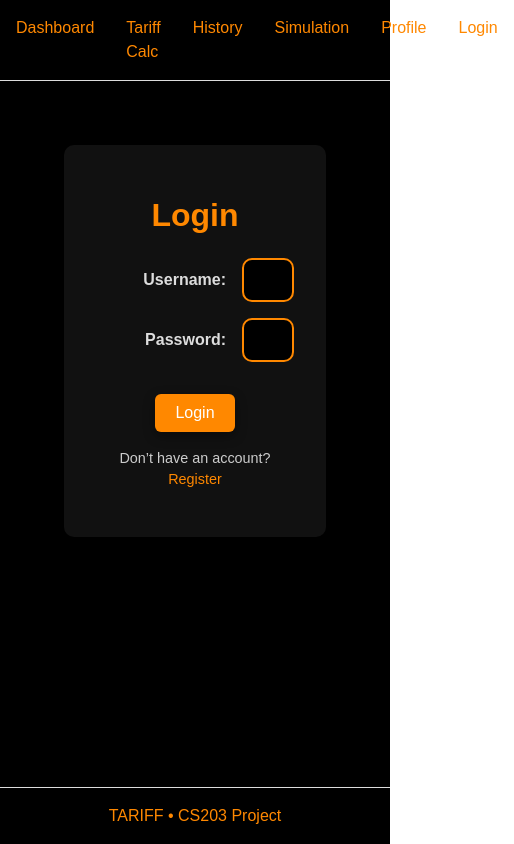
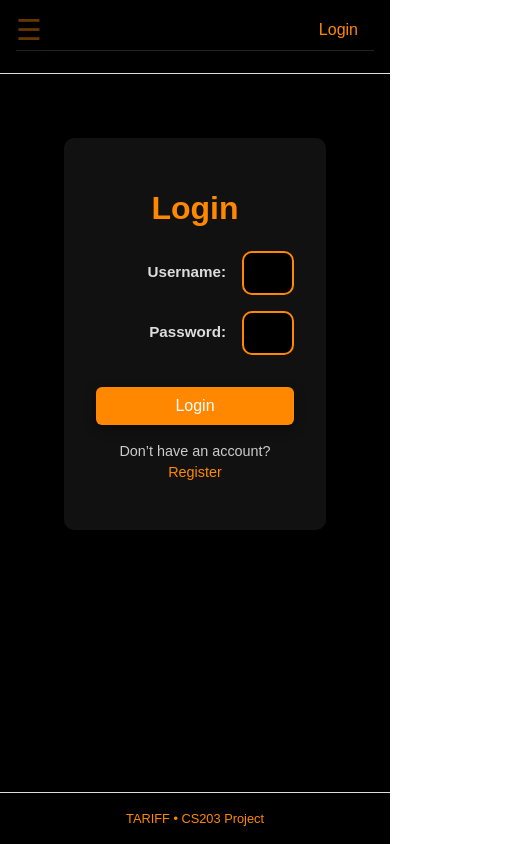
Before and after one commit to brandonboo2024/CS203_G6, a React (Vite) app in the folder frontend/: page /login in a window 390 px wide. Shown: the whole page, 514 px wide, since content can reach past the window. Built offline with nearby package versions, Linux system fonts and the light colour scheme.

Commit message:
feat: Implement responsive design for navigation and profile layout

```diff
--- a/frontend/src/App.css
+++ b/frontend/src/App.css
@@ -1,3 +1,4 @@
+@import "./responsive.css";
 /* =========================
    Global Styles & Variables
 ========================= */
--- a/frontend/src/App.jsx
+++ b/frontend/src/App.jsx
@@ -1,25 +1,29 @@
 import { Outlet, Link, useNavigate } from "react-router-dom";
 import { jwtDecode } from "jwt-decode";
+import { useState } from "react";
 
 export default function App() {
   const navigate = useNavigate();
+  const [menuOpen, setMenuOpen] = useState(false);
 
   const token = localStorage.getItem("token");
   let isAdmin = false;
+  let isLoggedIn = false;
 
   if (token) {
     try {
       const decoded = jwtDecode(token);
-      // Assuming your JWT payload looks like { sub: "user", role: "ADMIN" }
       isAdmin = decoded.role === "ADMIN";
+      isLoggedIn = true;
     } catch (err) {
       console.error("Invalid token:", err);
     }
   }
 
   const handleLogout = () => {
-    localStorage.removeItem("token"); // clear JWT
-    navigate("/login"); // redirect to login
+    localStorage.removeItem("token");
+    setMenuOpen(false);
+    navigate("/login");
   };
 
   return (
@@ -31,33 +35,58 @@ export default function App() {
         flexDirection: "column",
       }}
     >
-      {/* Navigation */}
-      <nav className="nav" style={{ display: "flex", gap: "1rem" }}>
-        <Link to="/dashboard">Dashboard</Link>
-        <Link to="/tariffs">Tariff Calc</Link>
-        <Link to="/history">History</Link>
-        <Link to="/simulation">Simulation</Link>
-        <Link to="/profile">Profile</Link>
+      {/* ---------- Navigation ---------- */}
+      <nav className="nav">
+        {/* ---------- Mobile Header ---------- */}
+        <div className="nav-header">
+          <button
+            className={`menu-toggle ${!isLoggedIn ? "disabled" : ""}`}
+            onClick={isLoggedIn ? () => setMenuOpen(!menuOpen) : undefined}
+            title={!isLoggedIn ? "Login to access menu" : ""}
+          >
+            ☰
+          </button>
 
-        {isAdmin && <Link to="/admin/tariffs">Admin</Link>}
+          <div className="logout-btn">
+            {isLoggedIn ? (
+              <button onClick={handleLogout}>Logout</button>
+            ) : (
+              <Link to="/login">Login</Link>
+            )}
+          </div>
+        </div>
 
-        <div style={{ marginLeft: "auto" }}>
-          {localStorage.getItem("token") ? (
-            <button onClick={handleLogout} style={{ cursor: "pointer" }}>
-              Logout
-            </button>
-          ) : (
-            <Link to="/login">Login</Link>
+        {/* ---------- Nav Links ---------- */}
+        <div className={`nav-links ${menuOpen && isLoggedIn ? "open" : ""}`}>
+          <Link to="/dashboard" onClick={() => setMenuOpen(false)}>
+            Dashboard
+          </Link>
+          <Link to="/tariffs" onClick={() => setMenuOpen(false)}>
+            Tariff Calc
+          </Link>
+          <Link to="/history" onClick={() => setMenuOpen(false)}>
+            History
+          </Link>
+          <Link to="/simulation" onClick={() => setMenuOpen(false)}>
+            Simulation
+          </Link>
+          <Link to="/profile" onClick={() => setMenuOpen(false)}>
+            Profile
+          </Link>
+          {isAdmin && (
+            <Link to="/admin/tariffs" onClick={() => setMenuOpen(false)}>
+              Admin
+            </Link>
           )}
         </div>
       </nav>
 
-      {/* Main content */}
+      {/* ---------- Main content ---------- */}
       <main style={{ flex: 1, padding: "2rem", overflowY: "auto" }}>
         <Outlet />
       </main>
 
-      {/* Footer */}
+      {/* ---------- Footer ---------- */}
       <footer
         style={{
           padding: "1rem",
--- a/frontend/src/pages/Profile.jsx
+++ b/frontend/src/pages/Profile.jsx
@@ -36,7 +36,7 @@ export default function Profile() {
       <div className="page">
         <h1 style={{ color: "var(--accent)", marginBottom: "2rem" }}>My Profile</h1>
 
-        <div style={{ display: "flex", gap: "2rem", alignItems: "center" }}>
+        <div className="profile-layout">
           {/* Avatar */}
           <div
             style={{
--- /dev/null
+++ b/frontend/src/responsive.css
@@ -0,0 +1,336 @@
+/* =========================
+   Responsive Design
+   Works with App.css
+========================= */
+
+/* ---------- Mobile adjustments below 768px ---------- */
+@media (max-width: 768px) {
+
+  /* ---------- Global Container ---------- */
+  .container, .page, .dashboard-wrapper, .history-wrapper {
+    padding: 1rem;
+    width: 100%;
+    max-width: 100%;
+    box-sizing: border-box;
+  }
+
+
+/* ---------- Navigation (Hamburger) ---------- */
+.nav {
+  display: flex;
+  flex-direction: column;
+  background: #000;
+  padding: 0.8rem 1rem;
+}
+
+/* top bar with ☰ and logout */
+.nav-header {
+  display: flex;
+  justify-content: space-between;   /* ☰ on left, logout on right */
+  align-items: center;
+  width: 100%;
+  margin-bottom: 0.4rem;
+  border-bottom: 1px solid #222;
+  padding-bottom: 0.3rem;
+}
+
+/* hamburger button on the left */
+.menu-toggle {
+  display: block;
+  background: none;
+  border: none;
+  color: var(--accent);
+  font-size: 1.8rem;
+  cursor: pointer;
+  margin: 0;
+  padding: 0;
+  line-height: 1;
+  text-align: left;
+  width: auto;
+  align-self: center;
+  position: relative;
+  left: 0;     /* pin it to the left */
+}
+
+/* disable state for hamburger menu when not logged in */
+.menu-toggle.disabled {
+  opacity: 0.4;
+  pointer-events: none;
+  cursor: not-allowed;
+}
+
+/* logout button on the right */
+.logout-btn button {
+  background: linear-gradient(135deg, var(--accent), #ffb84d);
+  color: #000;
+  border: none;
+  border-radius: 8px;
+  padding: 0.4rem 1rem;
+  font-weight: 600;
+  box-shadow: 0 2px 6px rgba(0, 0, 0, 0.4);
+}
+
+/* hide nav links by default */
+.nav-links {
+  display: none;
+  flex-direction: column;
+  text-align: center;
+  margin-top: 0.6rem;
+  gap: 0.6rem;
+}
+
+/* show when toggled */
+.nav-links.open {
+  display: flex;
+  animation: slideDown 0.3s ease;
+}
+
+.nav-links a {
+  color: var(--accent);
+  font-size: 1.1rem;
+  text-decoration: none;
+  font-weight: 500;
+  padding: 0.4rem 0;
+}
+
+@keyframes slideDown {
+  from { opacity: 0; transform: translateY(-5px); }
+  to { opacity: 1; transform: translateY(0); }
+}
+
+
+  /* ---------- Cards ---------- */
+  .card, .calc-card {
+    width: 100%;
+    padding: 1.2rem;
+    border-radius: 10px;
+    box-sizing: border-box;
+  }
+
+  /* ---------- Forms ---------- */
+  .form-row {
+    display: flex;
+    flex-direction: column;
+    align-items: stretch;
+    gap: 0.5rem;
+  }
+
+  .form-row label {
+    text-align: left;
+    font-size: 0.95rem;
+  }
+
+  .form-row input,
+  .form-row select {
+    width: 100%;
+    font-size: 1rem;
+  }
+
+  /* ---------- Tariff Calculator Form ---------- */
+  .calc-card {
+    width: 100%;
+    padding: 1.2rem;
+    border-radius: 12px;
+  }
+
+  .calc-card .form-row {
+    display: flex;
+    flex-direction: column;
+    align-items: stretch;
+    gap: 0.5rem;
+    margin-bottom: 1rem;
+  }
+
+  .calc-card .form-row label {
+    text-align: left;
+    font-size: 0.95rem;
+    color: var(--text-muted);
+  }
+
+  .calc-card .form-row input,
+  .calc-card .form-row select {
+    width: 100%;
+    font-size: 1rem;
+  }
+
+  .fees {
+    display: flex;
+    flex-direction: column;
+    align-items: flex-start;
+    gap: 0.6rem;
+  }
+
+  /* ---------- Buttons ---------- */
+  button, .primary-btn, .secondary-btn {
+    width: 100%;
+    font-size: 1rem;
+    padding: 0.8rem;
+  }
+
+  /* ---------- Dashboard ---------- */
+  .dashboard-wrapper {
+    gap: 1rem;
+  }
+
+  .calc-table, .history-table {
+    display: block;
+    overflow-x: auto;
+    white-space: nowrap;
+  }
+
+  .calc-table th, .calc-table td,
+  .history-table th, .history-table td {
+    padding: 0.6rem;
+  }
+
+  /* ---------- History Page ---------- */
+  .filter-bar {
+    display: flex;
+    flex-direction: column;
+    align-items: stretch;
+    gap: 0.6rem;
+  }
+
+  .filter-actions {
+    flex-wrap: wrap;
+    justify-content: center;
+  }
+
+  /* ---------- Chart / Graph ---------- */
+  .chart-wrapper {
+    padding: 0.6rem;
+  }
+
+  .tariff-history-graph h2 {
+    text-align: center;
+    font-size: 1.3rem;
+  }
+
+  /* ---------- Summary Cards ---------- */
+  .summary-card li {
+    flex-direction: column;
+    align-items: flex-start;
+    gap: 0.3rem;
+  }
+
+  /* ---------- Popup Notifications ---------- */
+  .popup {
+    top: 10px;
+    right: 10px;
+    padding: 0.6rem 1rem;
+    font-size: 0.9rem;
+  }
+
+  /* ---------- Typography ---------- */
+  h1, h2, h3 {
+    text-align: center;
+  }
+
+  .total-cost-card {
+    text-align: center;
+  }
+
+  .breakdown-row {
+    flex-direction: column;
+    align-items: flex-start;
+    gap: 0.2rem;
+  }
+
+  /* ---------- Footer ---------- */
+  footer {
+    font-size: 0.8rem;
+    padding: 0.8rem;
+  }
+
+  /* ---------- Login/Register ---------- */
+  .login-card {
+    width: 90%;
+    max-width: 320px;
+    padding: 1.5rem;
+  }
+
+  .login-card h1 {
+    font-size: 1.6rem;
+  }
+
+}
+
+/* ---------- Profile Page ---------- */
+.profile-layout {
+  display: flex;
+  flex-direction: column;
+  align-items: center;
+  gap: 1.5rem;
+  margin-top: 1rem;
+  text-align: center;
+}
+
+.profile-avatar-wrapper {
+  width: 120px;
+  height: 120px;
+  border-radius: 50%;
+  background: #333;
+  overflow: hidden;
+  display: flex;
+  justify-content: center;
+  align-items: center;
+  flex-shrink: 0;
+  border: 3px solid var(--accent);
+}
+
+.profile-avatar {
+  width: 100%;
+  height: 100%;
+  object-fit: cover;
+  border-radius: 50%;
+}
+
+.no-photo {
+  color: #aaa;
+  font-size: 0.8rem;
+}
+
+.profile-info-card {
+  background: #111;
+  border-radius: 10px;
+  padding: 1.2rem;
+  width: 100%;
+  max-width: 340px;
+  text-align: left;
+  color: #fff;
+  box-shadow: 0 0 8px rgba(255, 136, 0, 0.2);
+}
+
+/* ---------- Desktop styles ---------- */
+@media (min-width: 769px) {
+  /* Profile Page */
+  .profile-layout {
+    flex-direction: row;
+    justify-content: center;
+    align-items: flex-start;
+    text-align: left;
+    gap: 3rem;
+    margin-top: 2rem;
+  }
+
+  .profile-info-card {
+    max-width: 400px;
+  }
+
+  /* Desktop Navigation */
+  .menu-toggle {
+    display: none !important;
+  }
+
+  .nav-header {
+    display: flex !important;
+    justify-content: flex-end; /* keep logout/login visible on the right */
+    align-items: center;
+  }
+
+  .nav-links {
+    display: flex !important;
+    flex-direction: row;
+    gap: 1rem;
+  }
+}
```
